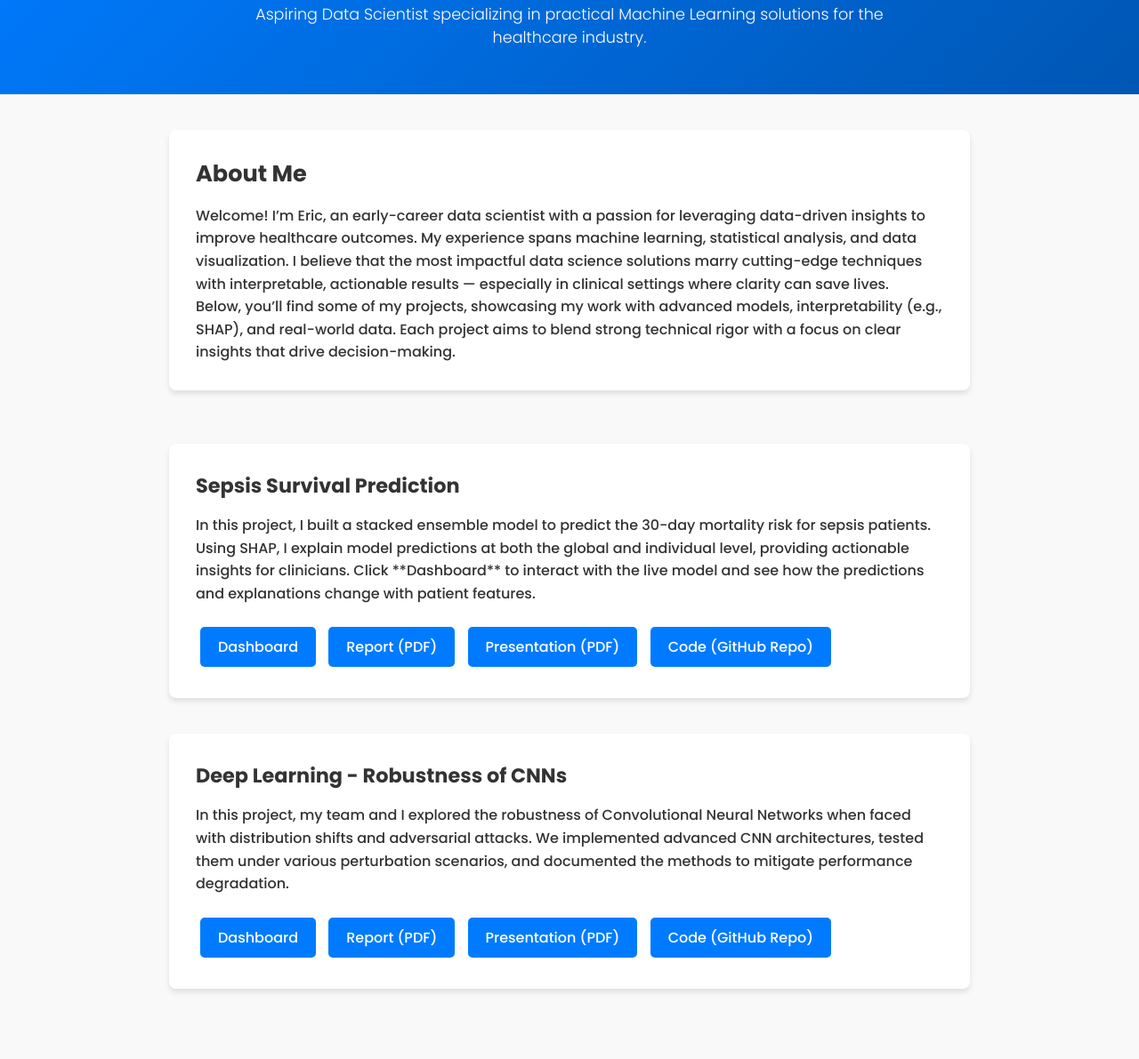
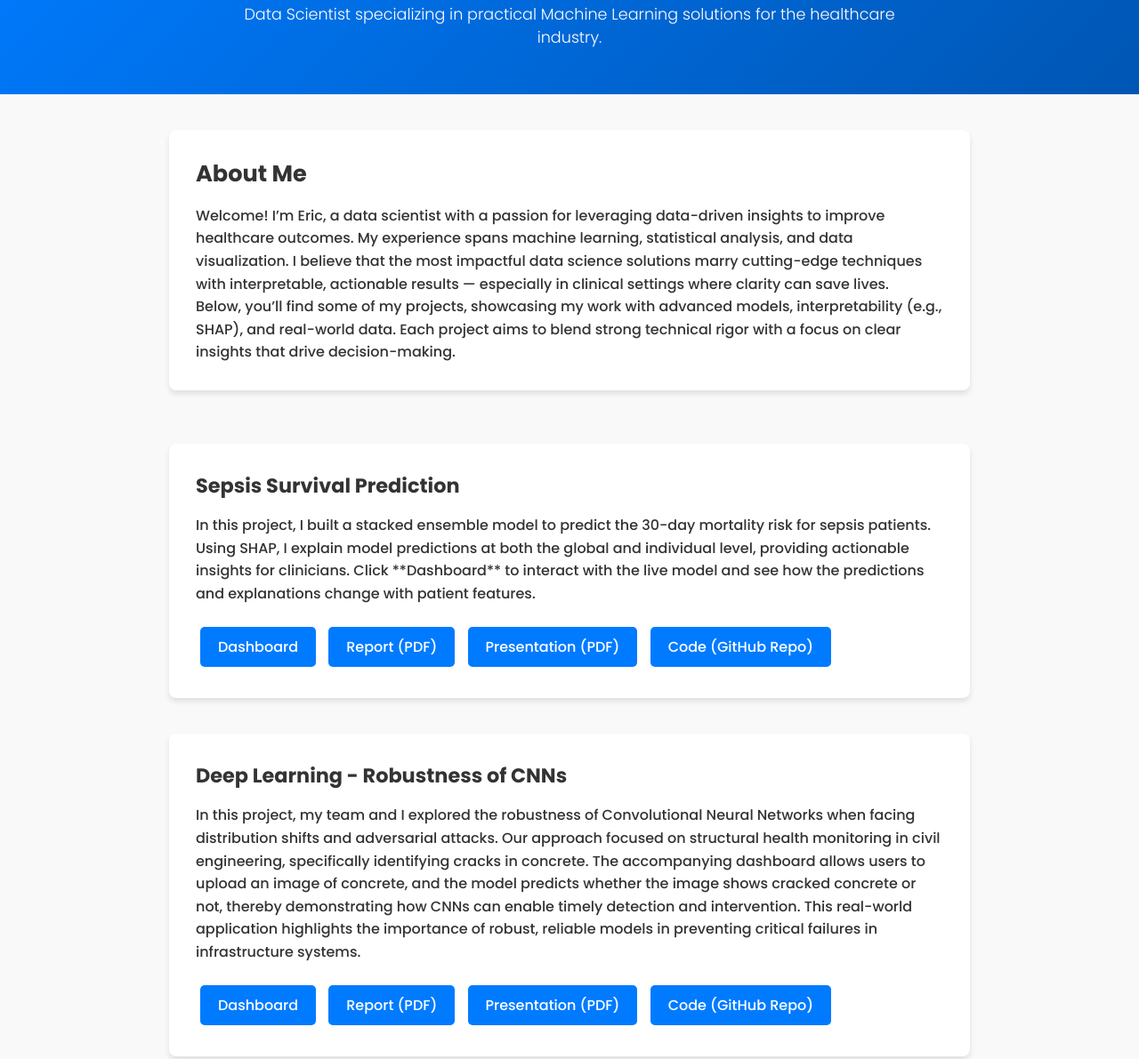
Before and after one commit to EricRod12/EricRod12.github.io, a plain HTML site: page index.html in a window 1280 px wide. Shown: the part 117-1308 px from the top of the page at 89% size. Drawn offline with Linux system fonts and the light colour scheme.

Commit message:
Update index.html

```diff
--- a/index.html
+++ b/index.html
@@ -148,7 +148,7 @@
     <!-- Hero/Header Section -->
     <header>
         <h1>Eric Rodriguez</h1>
-        <p>Aspiring Data Scientist specializing in practical Machine Learning solutions for the healthcare industry.</p>
+        <p> Data Scientist specializing in practical Machine Learning solutions for the healthcare industry.</p>
     </header>
 
     <!-- Main Container -->
@@ -158,7 +158,7 @@
         <div class="about-me">
             <h2>About Me</h2>
             <p>
-                Welcome! I’m Eric, an early-career data scientist with a passion for leveraging
+                Welcome! I’m Eric, a data scientist with a passion for leveraging
                 data-driven insights to improve healthcare outcomes. My experience spans
                 machine learning, statistical analysis, and data visualization. I believe
                 that the most impactful data science solutions marry cutting-edge techniques
@@ -195,11 +195,15 @@
         <div class="project">
             <h2>Deep Learning - Robustness of CNNs</h2>
             <p>
-                In this project, my team and I explored the robustness of Convolutional Neural
-                Networks when faced with distribution shifts and adversarial attacks. We
-                implemented advanced CNN architectures, tested them under various
-                perturbation scenarios, and documented the methods to mitigate performance
-                degradation.
+                  In this project, my team and I explored the robustness of Convolutional Neural
+                Networks when facing distribution shifts and adversarial attacks. Our approach
+                focused on structural health monitoring in civil engineering, specifically
+                identifying cracks in concrete. The accompanying dashboard allows users to
+                upload an image of concrete, and the model predicts whether the image shows
+                cracked concrete or not, thereby demonstrating how CNNs can enable timely
+                detection and intervention. This real-world application highlights the
+                importance of robust, reliable models in preventing critical failures in
+                infrastructure systems.
             </p>
             <div class="buttons">
                 <!-- NEW Dashboard button for the CNN project -->
```
